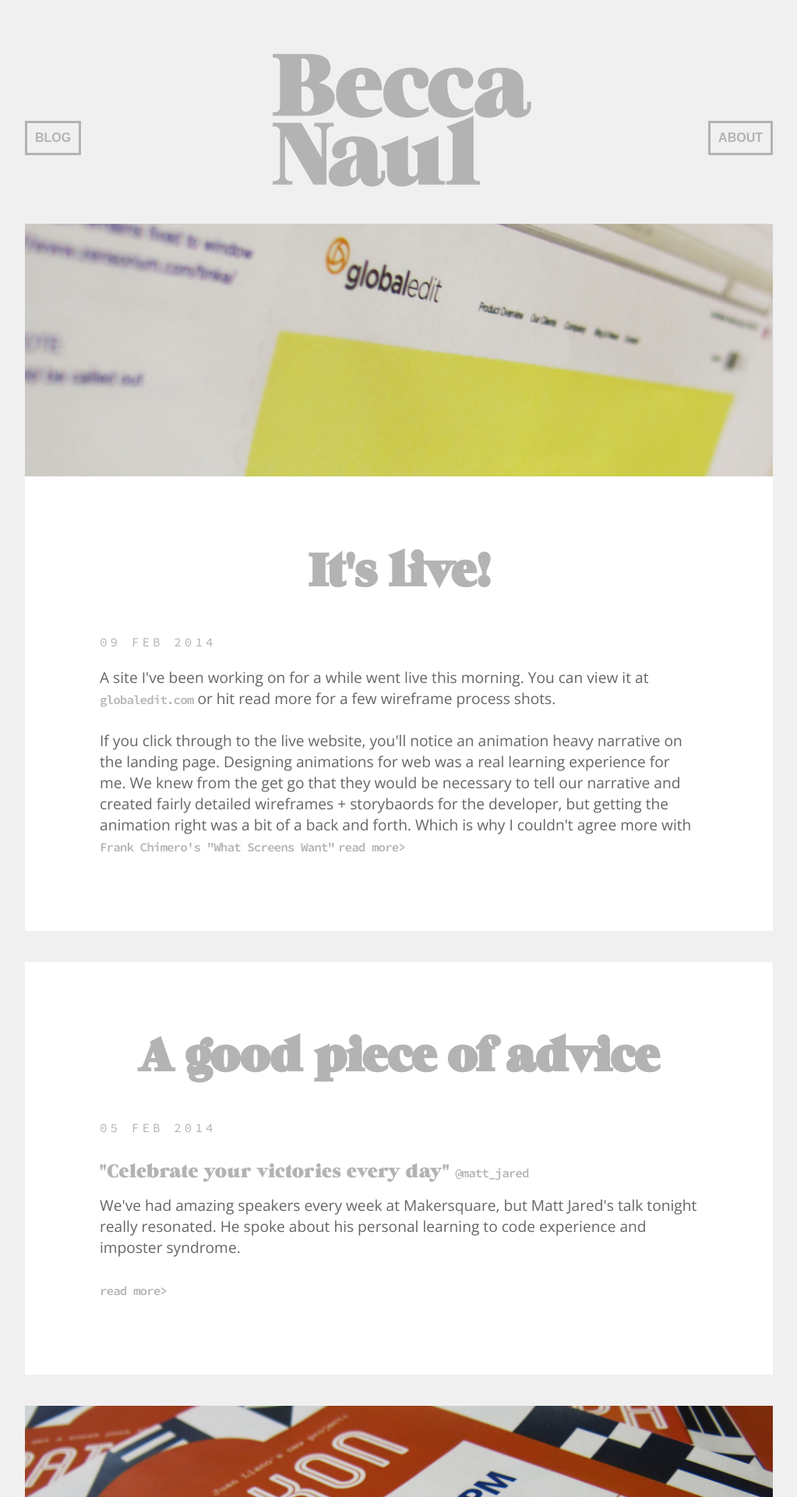
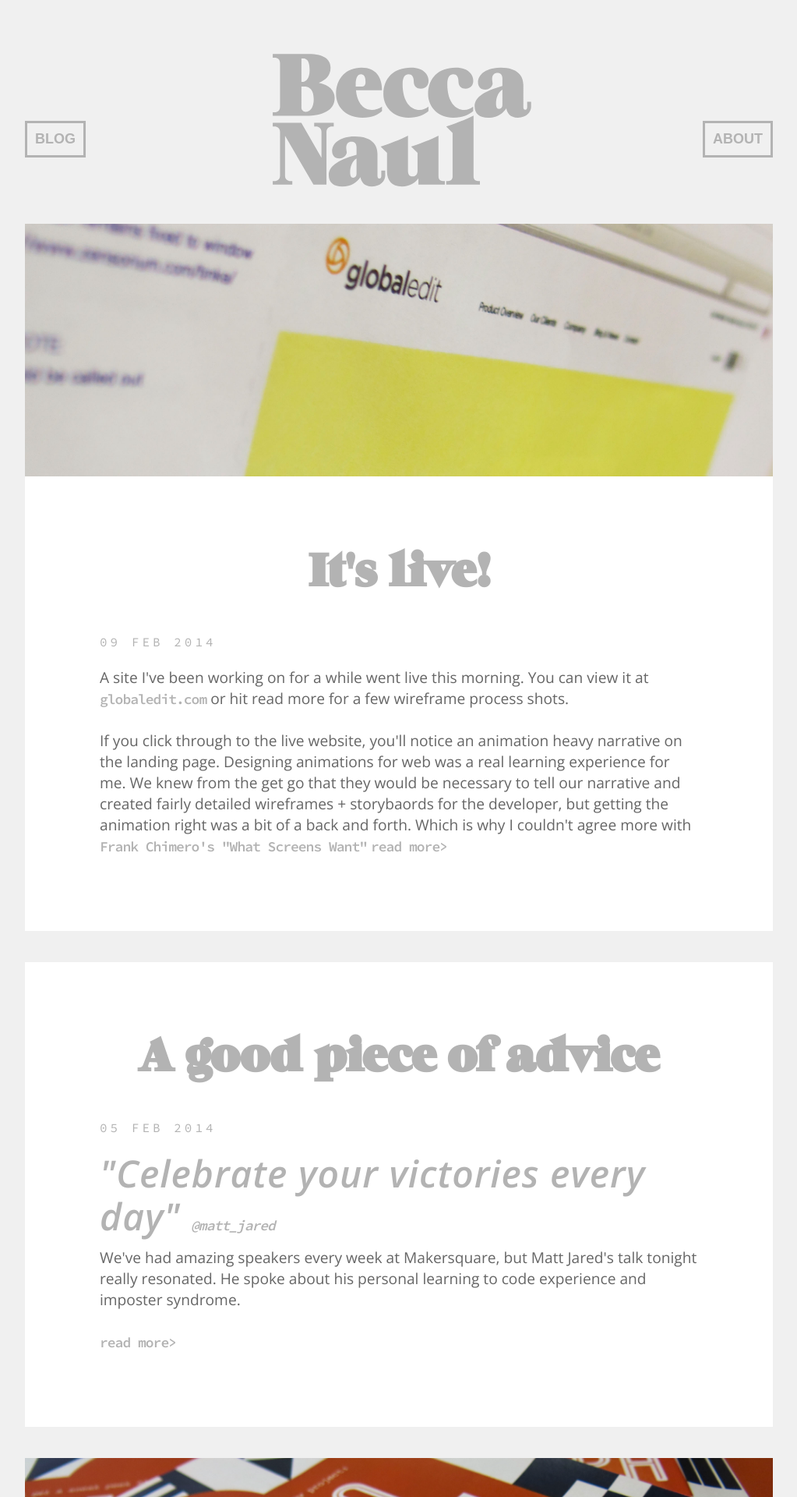
Before and after one commit to beccanaul/beccanaul.github.io, a Jekyll site: the page built from index.html, in a window 1280 px wide. Shown: the top 1920 px of the page at 78% size, without its empty margins (128-1151 px from the left). Built offline with Jekyll 4.4.1, drawn with Linux system fonts in a browser that asks for light colours; nearby versions of some CDN libraries; some web fonts are replaced; Markdown is read by kramdown in place of the engine named in the settings.

Commit message:
quote style

```diff
--- a/css/style.css
+++ b/css/style.css
@@ -74,7 +74,7 @@ a {
 	font-family: 'Source Code Pro', sans-serif;
 	font-weight: 600;
 	color: #B3B3B3;
-	font-size: 16px;
+	font-size: 18px;
 	text-decoration: none;
 	letter-spacing: -1px;
 }
@@ -204,8 +204,10 @@ footer{
 /*post/blog styles*/
 
 .quote {
-	font-family: 'Grumpy-Black24', serif;
-	font-size: 24px;
+	font-family: 'Open Sans', sans-serif;
+	font-weight: 300;
+	font-style: italic;
+	font-size: 48px;
 	color: #B3B3B3;
 	line-height: 55px;
 	letter-spacing: 1px;
```
